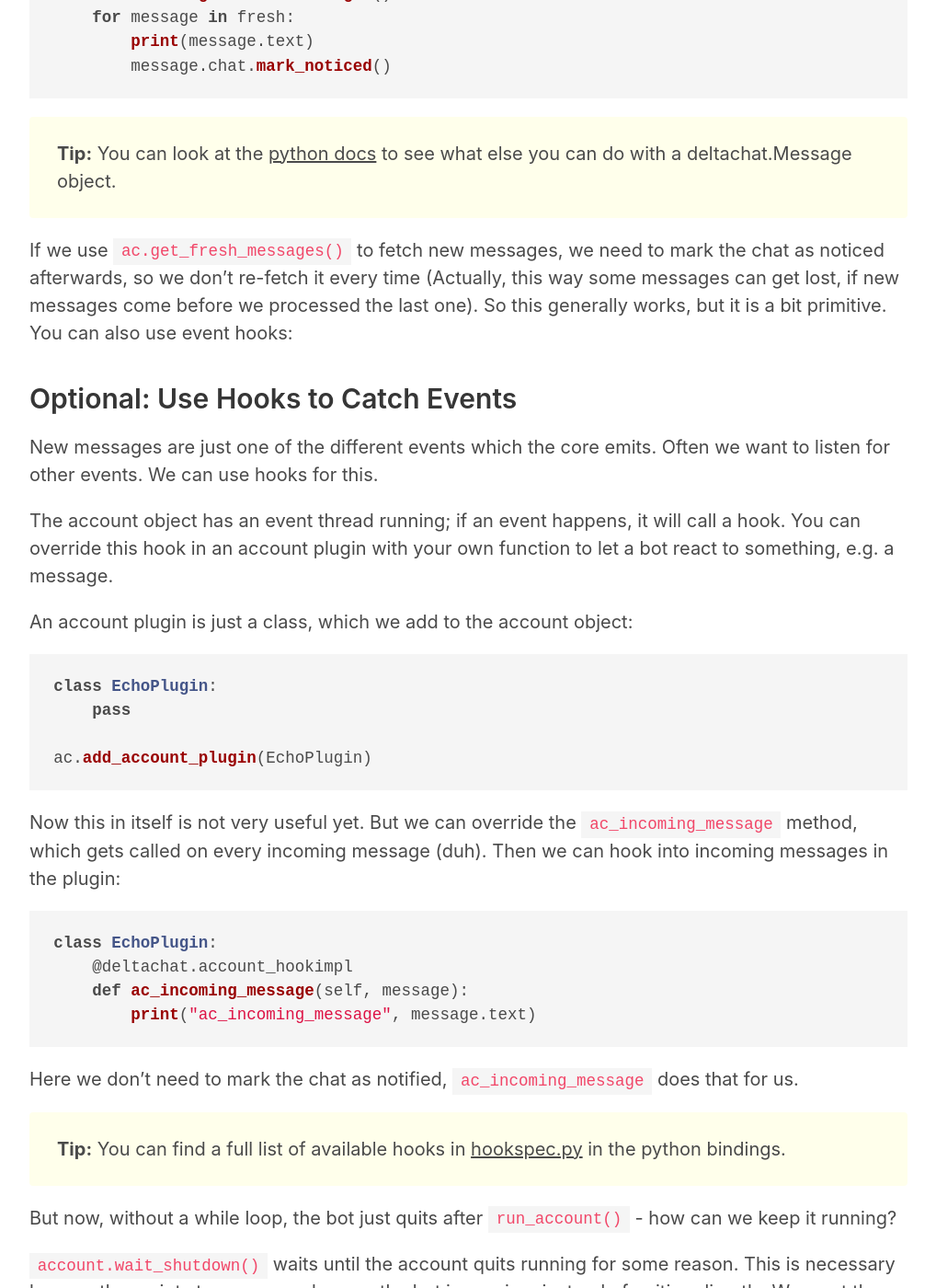
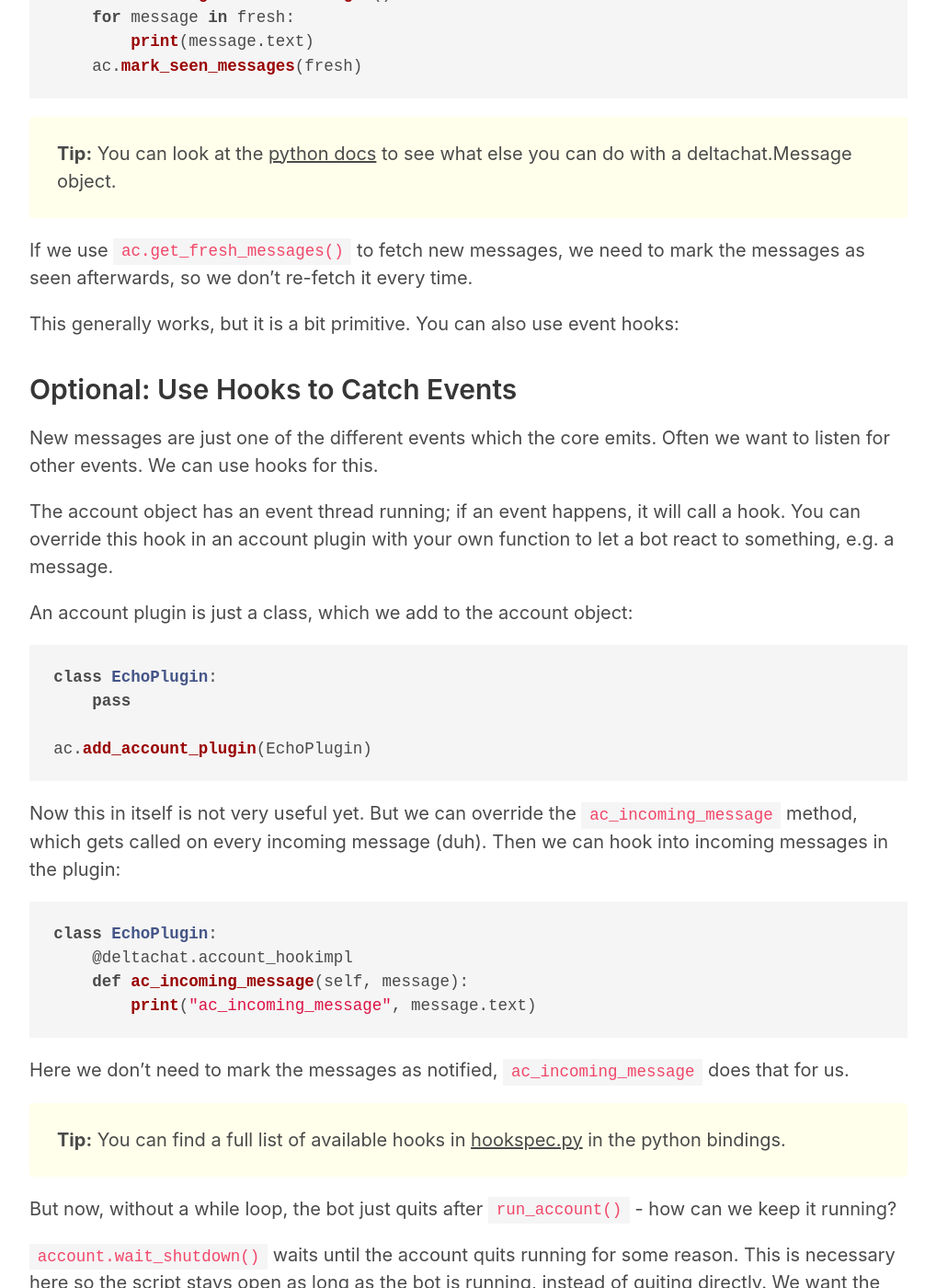
Before and after one commit to deltachat-bot/bot-pages, a Jekyll site: the page built from quickstart.md, in a window 1280 px wide and 1400 px high, scrolled down 1590 px. Shown: the whole window at 92% size, without its empty margins (229-1247 px from the left). Built offline with Jekyll 4.4.1, drawn with Linux system fonts in a browser that asks for light colours; some of the changed text lies outside the part shown.

Commit message:
mark messages as seen, not chats as notified

````diff
--- a/quickstart.md
+++ b/quickstart.md
@@ -62,7 +62,7 @@ while True:
     fresh = ac.get_fresh_messages()
     for message in fresh:
         print(message.text)
-        message.chat.mark_noticed()
+    ac.mark_seen_messages(fresh)
 ```
 
 **Tip:** You can look at the [python
@@ -71,10 +71,9 @@ else you can do with a deltachat.Message object.
 {: .notification }
 
 If we use `ac.get_fresh_messages()` to fetch new messages, we need to mark the
-chat as noticed afterwards, so we don't re-fetch it every time (Actually, this
-way some messages can get lost, if new messages come before we processed the
-last one). So this generally works, but it is a bit primitive. You can also use
-event hooks:
+messages as seen afterwards, so we don't re-fetch it every time.
+
+This generally works, but it is a bit primitive. You can also use event hooks:
 
 ### Optional: Use Hooks to Catch Events
 
@@ -105,7 +104,7 @@ class EchoPlugin:
         print("ac_incoming_message", message.text)
 ```
 
-Here we don't need to mark the chat as notified, `ac_incoming_message` does
+Here we don't need to mark the messages as notified, `ac_incoming_message` does
 that for us.
 
 **Tip:** You can find a full list of available hooks in
@@ -156,7 +155,7 @@ while True:
         if not message.is_system_message() and not message.chat.is_group():
             text = message.text
             message.chat.send_text(text)
-        message.chat.mark_noticed()
+    ac.mark_seen_messages(fresh)
 ```
 
 Or if you want to use a hook function:
````
